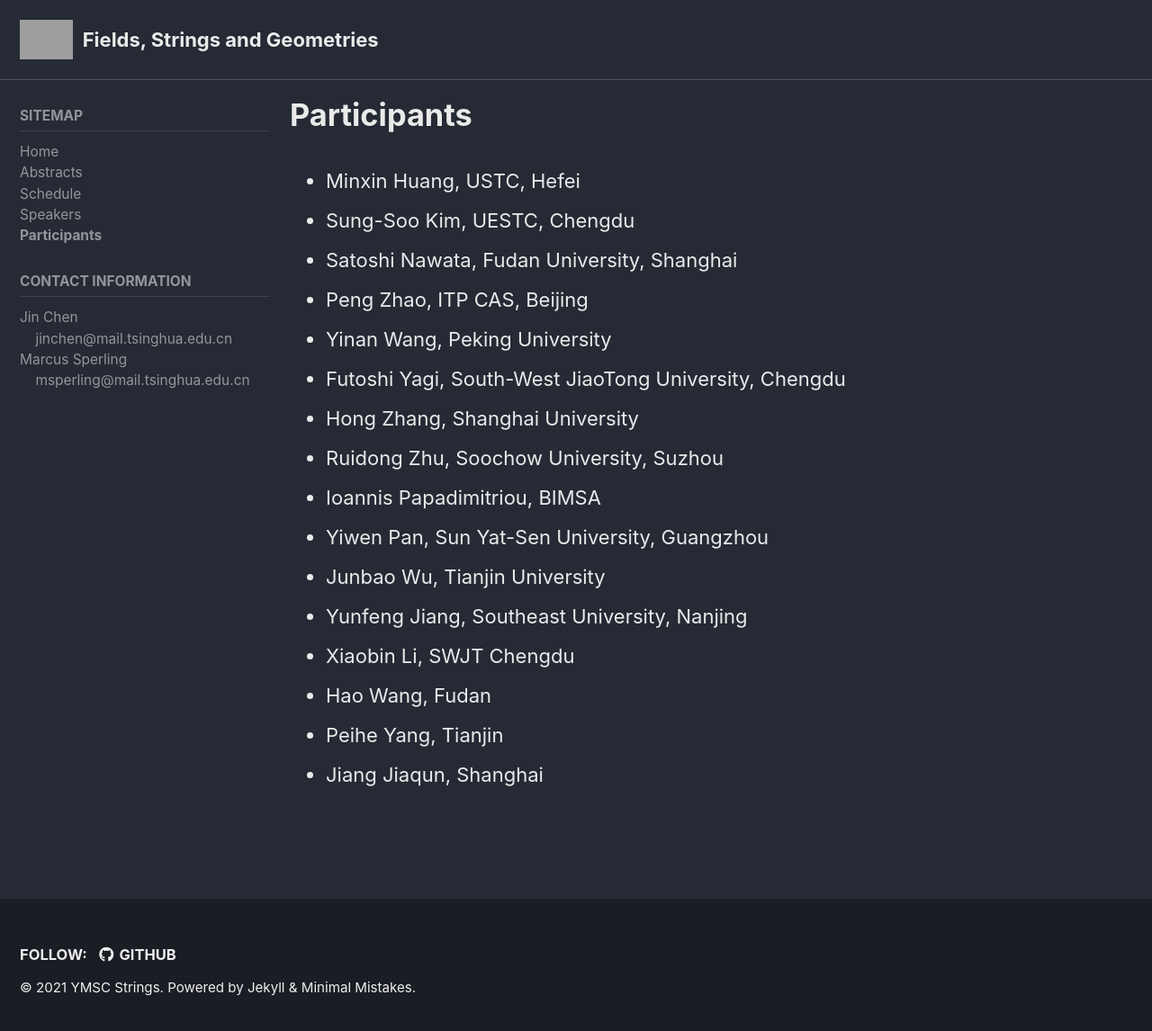
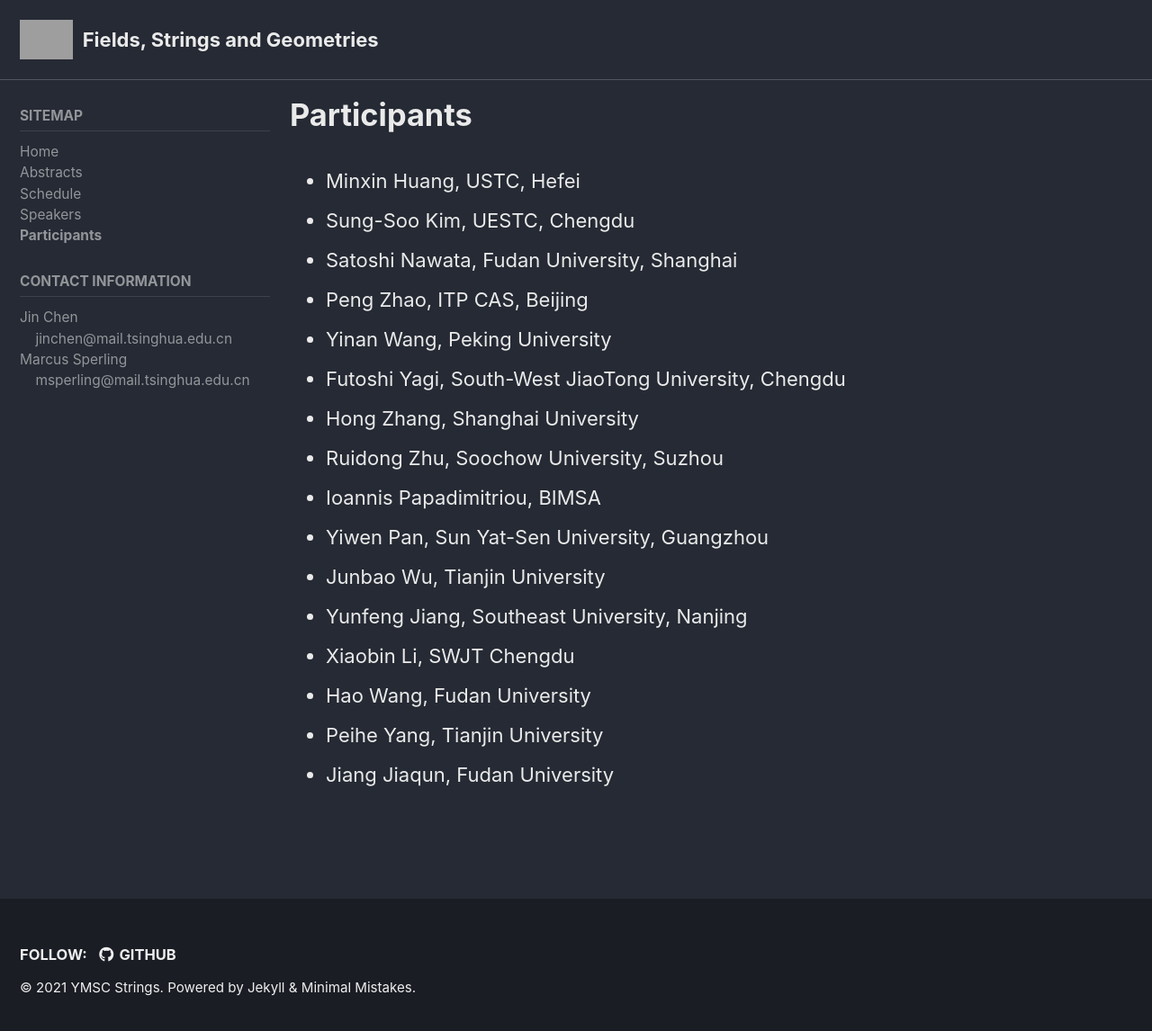
Before and after one commit to ymsc-strings/gauge-theory-workshop-sept-2021, a Jekyll site: the page built from _pages/participants.md, in a window 1280 px wide and 1153 px high. Shown: the top 1146 px of the window at 90% size. Built offline with Jekyll 4.4.1, drawn with Linux system fonts in a browser that asks for light colours; cached includes are drawn as plain includes.

Commit message:
Update participants.md

```diff
--- a/_pages/participants.md
+++ b/_pages/participants.md
@@ -9,9 +9,9 @@ sidebar:
     - nav: contact
 other_participants:
     - Xiaobin Li, SWJT Chengdu
-    - Hao Wang, Fudan
-    - Peihe Yang, Tianjin
-    - Jiang Jiaqun, Shanghai
+    - Hao Wang, Fudan University
+    - Peihe Yang, Tianjin University
+    - Jiang Jiaqun, Fudan University
 
 ---
 
```
